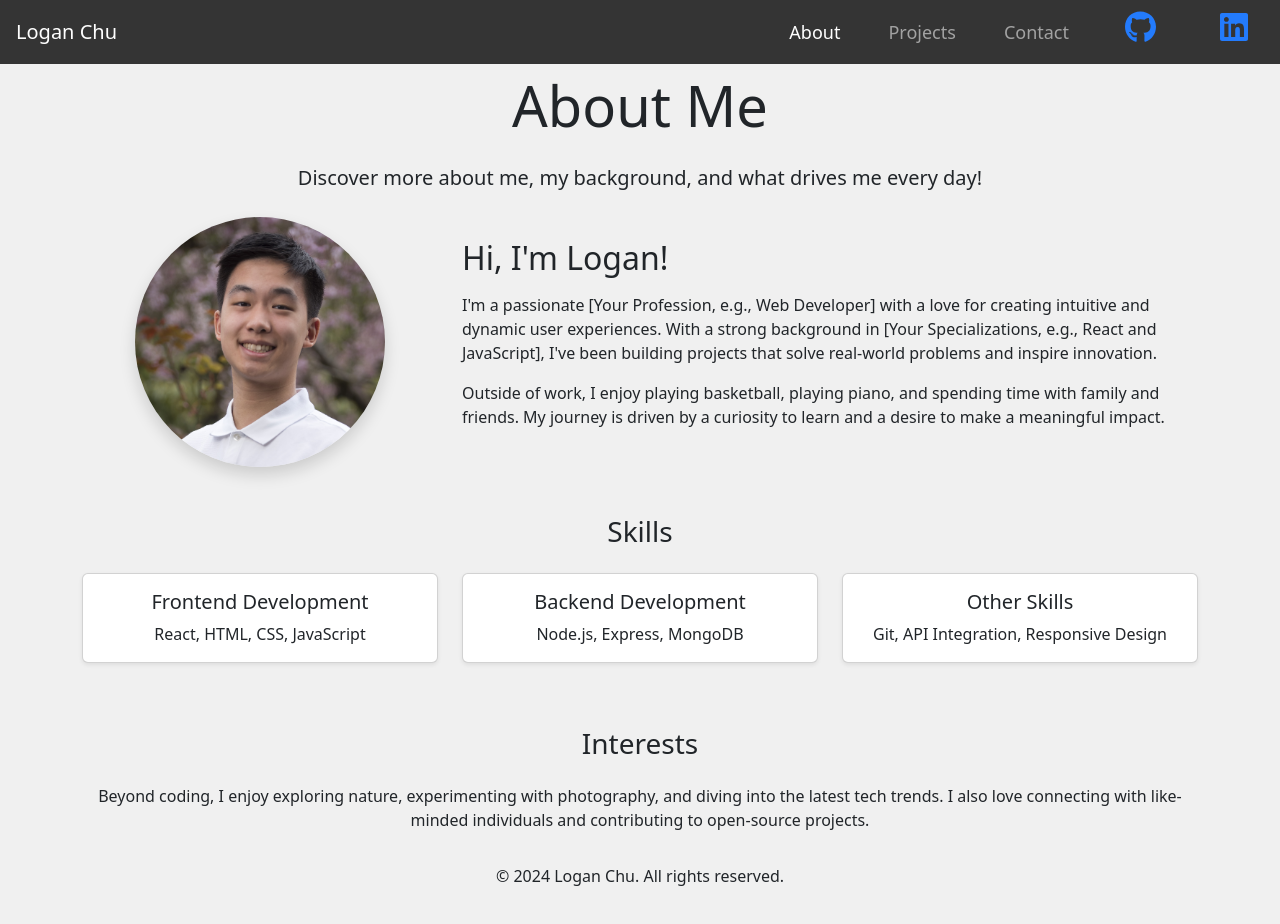
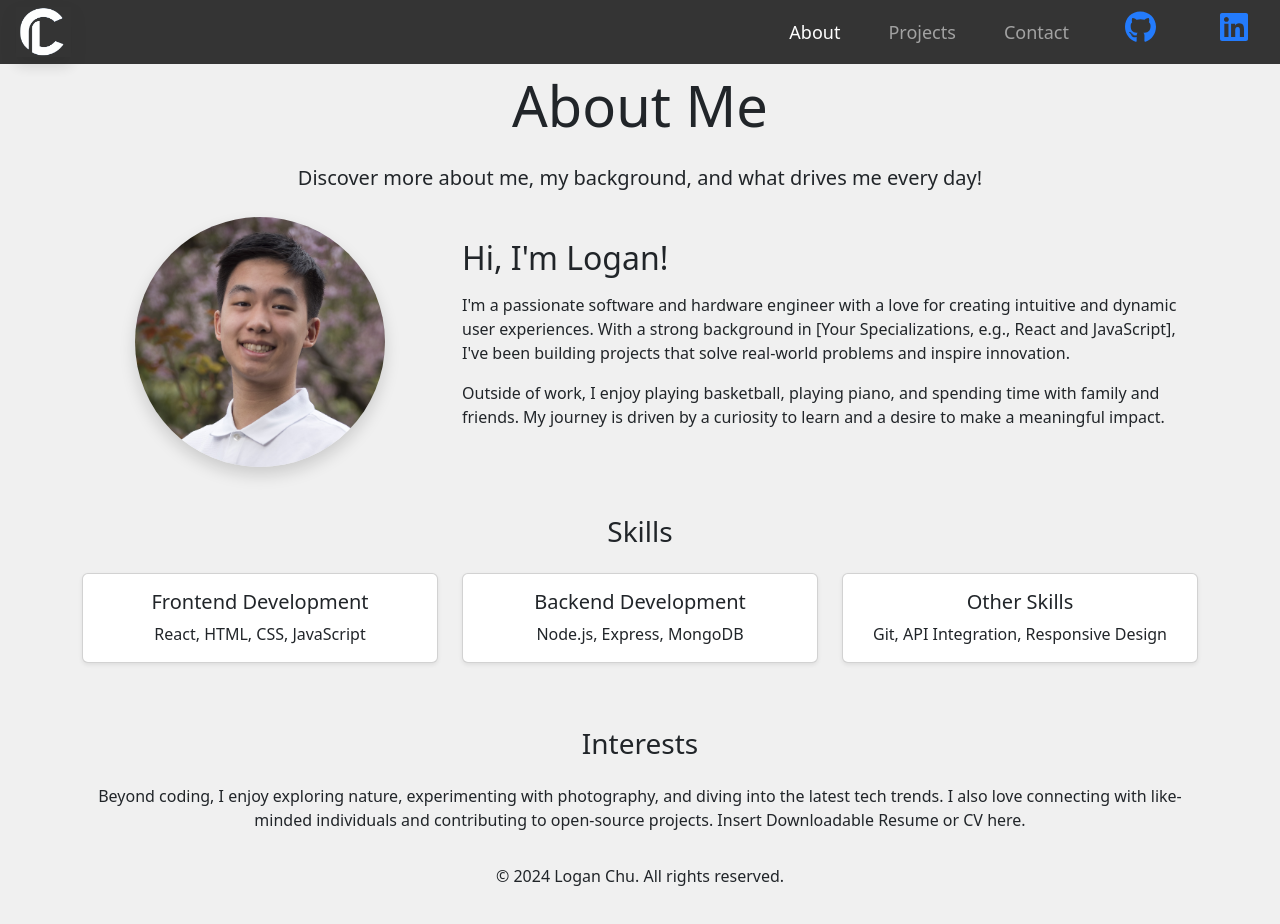
Before and after one commit to LoganChu/E-Portfolio, a React (Create React App) app: page / in a window 1280 px wide. Shown: the top 924 px of the page. Built offline with nearby package versions, Linux system fonts and the light colour scheme.

Commit message:
Added Website Logo

```diff
--- a/src/ContactAPI.js
+++ b/src/ContactAPI.js
@@ -17,8 +17,8 @@ app.post("/api/contact", async (req, res) => {
     return res.status(400).send("All fields are required.");
   }
 
-  console.log(process.env.GMAIL);
-  console.log(process.env.GMAIL_PASSWORD);
+  //console.log(process.env.GMAIL);
+  //console.log(process.env.GMAIL_PASSWORD);
   try {
     // Configure your email transporter
     const transporter = nodemailer.createTransport({
@@ -29,7 +29,7 @@ app.post("/api/contact", async (req, res) => {
       },
     });
 
-    console.log(transporter);
+    //console.log(transporter);
 
     // Compose the email
     const mailOptions = {
--- a/src/components/About.js
+++ b/src/components/About.js
@@ -8,7 +8,14 @@ const Home = () => {
   return (
     <div className = "container-fluid background-grey">
           <nav className = "navbar navbar-collapse navbar-expand-lg navbar-grey navbar-dark text-light fixed-top" style = {{opacity: 0.9, height: "4rem"}}>
-            <div className = "navbar-brand mx-3"> Logan Chu </div>
+          <div className = "navbar-brand mx-3">
+            <img
+            src="/images/Logo.png"
+            alt="Your Profile"
+            className="img-fluid shadow"
+            style={{ width: "55px", height: "50px", background: "transparent"}}
+          />
+            </div>
             <div className="collapse navbar-collapse" id="navbarNav">
               <ul className="navbar-nav ms-auto">
                 <li className="nav-item mx-3">
@@ -65,7 +72,7 @@ const Home = () => {
         <div className="col-md-8">
           <h2 className="mb-3">Hi, I'm Logan!</h2>
           <p>
-            I'm a passionate [Your Profession, e.g., Web Developer] with a love
+            I'm a passionate software and hardware engineer with a love
             for creating intuitive and dynamic user experiences. With a strong
             background in [Your Specializations, e.g., React and JavaScript],
             I've been building projects that solve real-world problems and
@@ -116,7 +123,7 @@ const Home = () => {
           Beyond coding, I enjoy exploring nature, experimenting with
           photography, and diving into the latest tech trends. I also love
           connecting with like-minded individuals and contributing to open-source
-          projects.
+          projects. Insert Downloadable Resume or CV here.
         </p>
       </section>
       <Footer/>
--- a/src/components/Contact.js
+++ b/src/components/Contact.js
@@ -43,7 +43,14 @@ const Contact = () => {
   return (
     <div className = "container-fluid background-grey">
           <nav className = "navbar navbar-collapse navbar-expand-lg navbar-grey navbar-dark text-light fixed-top" style = {{opacity: 0.9, height: "4rem"}}>
-            <div className = "navbar-brand mx-3"> Logan Chu </div>
+            <div className = "navbar-brand mx-3">
+            <img
+            src="/images/Logo.png"
+            alt="Your Profile"
+            className="img-fluid shadow"
+            style={{ width: "55px", height: "50px", background: "transparent"}}
+          />
+            </div>
             <div className="collapse navbar-collapse" id="navbarNav">
               <ul className="navbar-nav ms-auto">
                 <li className="nav-item mx-3">
--- a/src/components/NavBar.js
+++ b/src/components/NavBar.js
@@ -5,6 +5,7 @@ import { faGithub, faLinkedin } from "@fortawesome/free-brands-svg-icons";
 const NavBar = () =>{
     <nav className = "navbar navbar-collapse navbar-expand-lg bg-dark navbar-dark text-light fixed-top" style = {{opacity: 0.9, height: "4rem"}}>
             <div className = "navbar-brand mx-3"> Logan Chu </div>
+            <img src = "/images/Logo.png"> </img>
             <div className="collapse navbar-collapse" id="navbarNav">
               <ul className="navbar-nav ms-auto">
                 <li className="nav-item mx-3">
--- a/src/components/Projects.js
+++ b/src/components/Projects.js
@@ -31,7 +31,14 @@ const Projects = () => {
   return (
     <div className = "container-fluid background-grey">
       <nav className = "navbar navbar-collapse navbar-expand-lg navbar-grey navbar-dark text-light fixed-top" style = {{opacity: 0.9, height: "4rem"}}>
-        <div className = "navbar-brand mx-3"> Logan Chu </div>
+      <div className = "navbar-brand mx-3">
+            <img
+            src="/images/Logo.png"
+            alt="Your Profile"
+            className="img-fluid shadow"
+            style={{ width: "55px", height: "50px", background: "transparent"}}
+          />
+            </div>
         <div className="collapse navbar-collapse" id="navbarNav">
           <ul className="navbar-nav ms-auto">
             <li className="nav-item mx-3">
```
Also changed, not shown: public/images/Logo.png (added).
